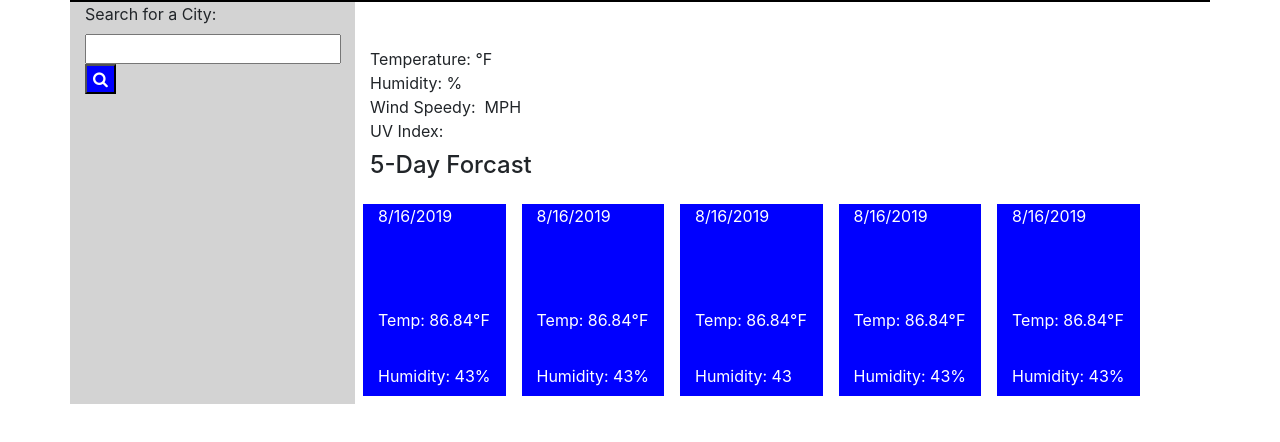
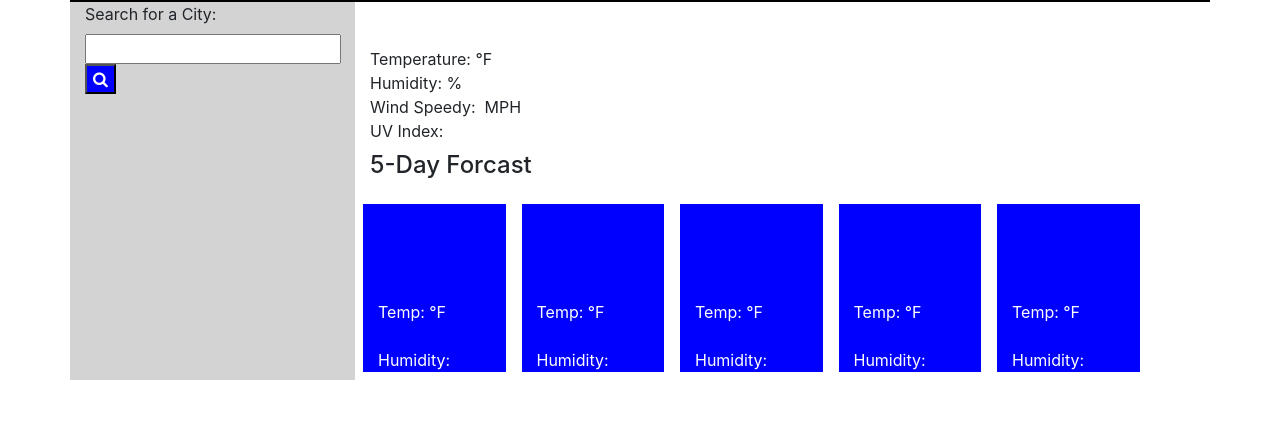
Before and after one commit to CodeMaster-jab/WeatherDashboard, a plain HTML site: page index.html in a window 1280 px wide. Shown: the part 54-496 px from the top of the page. Drawn offline with nearby package versions, Linux system fonts and the light colour scheme.

Commit message:
Cleaning up files

```diff
--- a/index.html
+++ b/index.html
@@ -51,44 +51,38 @@
           </div>
           <div class="row">
             <div class='col col-2 fiveDay m-2'>
-              <label id='lblDateDay1'>8/16/2019</label><br><br>
+              <label id='lblDateDay1'> </label><br><br>
               <img id='imgDay1'><br><br>
-              Temp: <label  id='lblTempDay1'> 86.84</label>&deg;F<br><br>
-              Humidity: <label id='lblHumidityDay1'> 43%</label>
+              Temp: <label  id='lblTempDay1'> </label>&deg;F<br><br>
+              Humidity: <label id='lblHumidityDay1'> </label>
             </div>
             <div class='col col-2 fiveDay m-2'>
-              <label id='lblDateDay2'>8/16/2019</label><br><br>
+              <label id='lblDateDay2'> </label><br><br>
               <img id='imgDay2'><br><br>
-              Temp: <label  id='lblTempDay2'> 86.84</label>&deg;F<br><br>
-              Humidity: <label id='lblHumidityDay2'> 43%</label>
+              Temp: <label  id='lblTempDay2'> </label>&deg;F<br><br>
+              Humidity: <label id='lblHumidityDay2'> </label>
             </div>
             <div class='col col-2 fiveDay m-2'>
-              <label id='lblDateDay3'>8/16/2019</label><br><br>
+              <label id='lblDateDay3'> </label><br><br>
               <img id='imgDay3'><br><br>
-              Temp: <label  id='lblTempDay3'> 86.84</label>&deg;F<br><br>
-              Humidity: <label id='lblHumidityDay3'> 43</label>
+              Temp: <label  id='lblTempDay3'> </label>&deg;F<br><br>
+              Humidity: <label id='lblHumidityDay3'> </label>
             </div>
             <div class='col col-2 fiveDay m-2'>
-              <label id='lblDateDay4'>8/16/2019</label><br><br>
+              <label id='lblDateDay4'> </label><br><br>
               <img id='imgDay4'><br><br>
-              Temp: <label  id='lblTempDay4'> 86.84</label>&deg;F<br><br>
-              Humidity: <label id='lblHumidityDay4'> 43%</label>
+              Temp: <label  id='lblTempDay4'> </label>&deg;F<br><br>
+              Humidity: <label id='lblHumidityDay4'> </label>
             </div>
             <div class='col col-2 fiveDay m-2'>
-              <label id='lblDateDay5'>8/16/2019</label><br><br>
+              <label id='lblDateDay5'> </label><br><br>
               <img id='imgDay5'><br><br>
-              Temp: <label  id='lblTempDay5'> 86.84</label>&deg;F<br><br>
-              Humidity: <label id='lblHumidityDay5'> 43%</label>
+              Temp: <label  id='lblTempDay5'> </label>&deg;F<br><br>
+              Humidity: <label id='lblHumidityDay5'> </label>
             </div>
           </div>
         </div>
-
-
       </div>
-
-
-
-
     </div>
     <script src="script.js"></script>
   </body>
```
